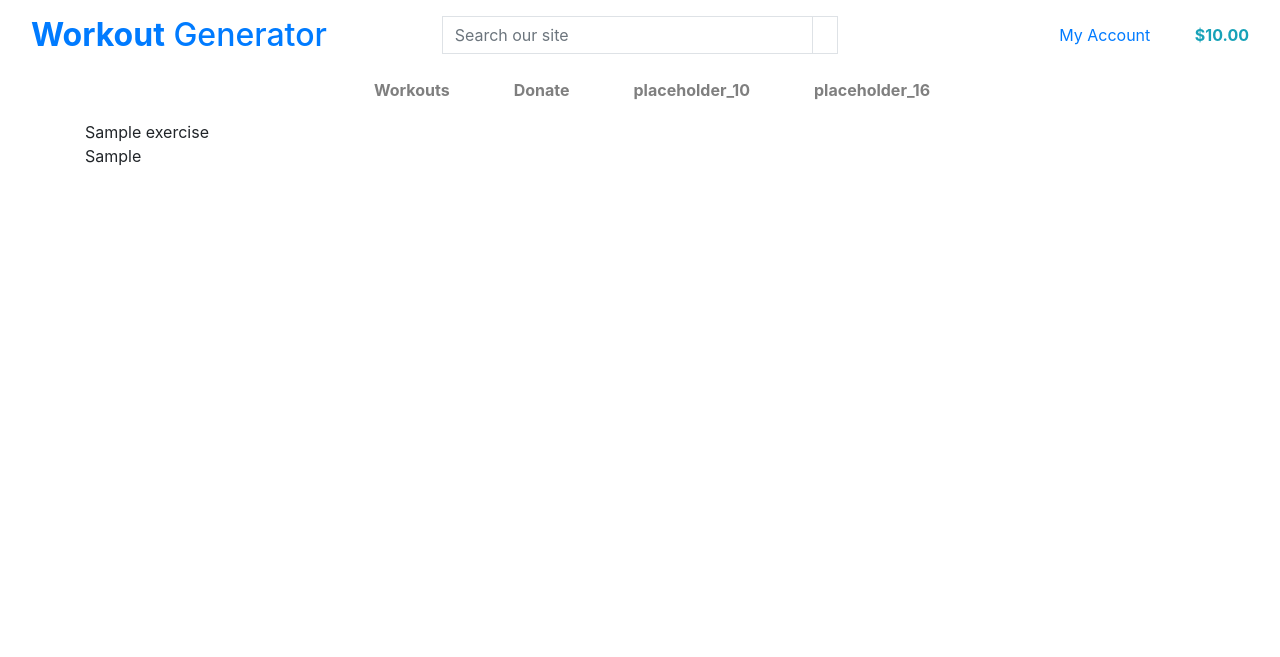
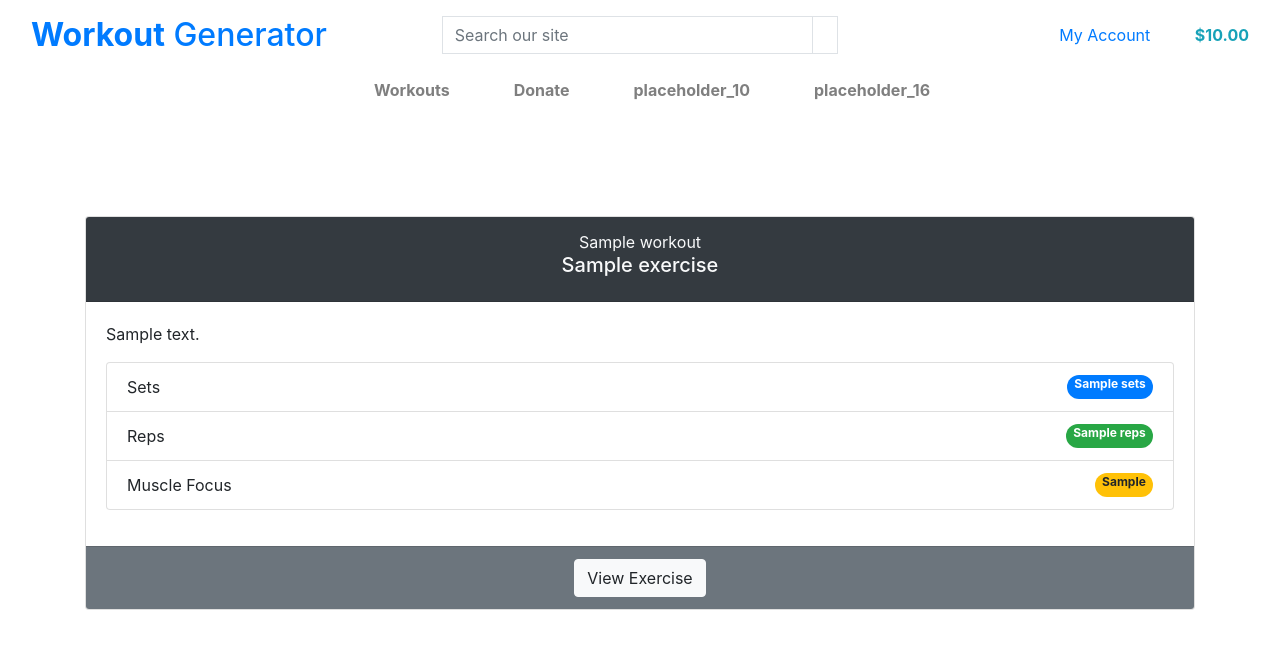
Before and after one commit to tadhgnolan/workout-generator, a Django app: template generator/templates/generator/generator.html in a window 1280 px wide. Shown: the top 657 px of the page. Run offline with Django 3.2, Linux system fonts and the light colour scheme; the template is opened without the code that fills it: most values are stand-ins (such as "Sample title", 1, 10 or a date in 2020); some libraries are stand-ins or nearby versions.

```diff
--- a/generator/templates/generator/generator.html
+++ b/generator/templates/generator/generator.html
@@ -2,25 +2,64 @@
 {% load static %}
 
 {% block page_header %}
-<div class="container header-container">
-    <div class="row">
-        <div class="col">generator</div>
+<div class="container header-container my-5">
+    <div class="row my-5">
+        <div class="col my-5">generator</div>
     </div>
 </div>
 {% endblock %}
 
 {% block content %}
 <div class="container my-5">
-    <div class="row my-5">
-        <div class="col-12 col-md-6 my-5">
-            {% for workout in generated_workout %}
-            {% for exercise in workout %}
-            {{ exercise.name }}<br>
-            {{ exercise.muscle_group }}<br>
-            {% endfor %}
-            <br><br>
-            {% endfor %}
+    <div class="row row-cols-1 row-cols-sn-2 row-cols-md3 my-5">
+        <!-- loop over the generated workouts to get 1 random exercise from each body part -->
+        {% for workout in generated_workout %}
+        {% for exercise in workout %}
+
+        <div class="col mb-5">
+            <div class="card h-100">
+                <!-- card header -->
+                <div class="card-header bg-dark text-light">
+                    <!-- exercise name -->
+                    <h5 class="card-title text-center">
+                        <small>{{ exercise.workout.name }}</small>
+                        <br>
+                        {{ exercise.name }}<br>
+                    </h5>
+                </div>
+                <!-- card body -->
+                <div class="card-body">
+                    <p class="card-text">
+                        <!-- description -->
+                        {{ exercise.description }}
+
+                        <!--  -->
+                    <ul class="list-group">
+                        <li class="list-group-item d-flex justify-content-between align-itmes-center">
+                            Sets
+                            <span class="badge badge-primary badge-pill">{{ exercise.sets }}</span>
+                        </li>
+                        <li class="list-group-item d-flex justify-content-between align-itmes-center">
+                            Reps
+                            <span class="badge badge-success badge-pill">{{ exercise.reps }}</span>
+                        </li>
+                        <li class="list-group-item d-flex justify-content-between align-itmes-center">
+                            Muscle Focus
+                            <span class="badge badge-warning badge-pill">{{ exercise.muscle_focus }}</span>
+                        </li>
+                    </ul>
+                    </p>
+                </div>
+                <!-- card-footer -->
+                <div class="card-footer text-center bg-secondary text-light">
+                    <!-- external link to wiki page -->
+                    <a href="{{ exercise.wiki.link }}" target="_blank" rel="nofollow noreferred"
+                        class="btn btn-light">View Exercise</a>
+                </div>
+            </div>
         </div>
+        {% endfor %}
+        {% endfor %}
     </div>
 </div>
 {% endblock %}
```
